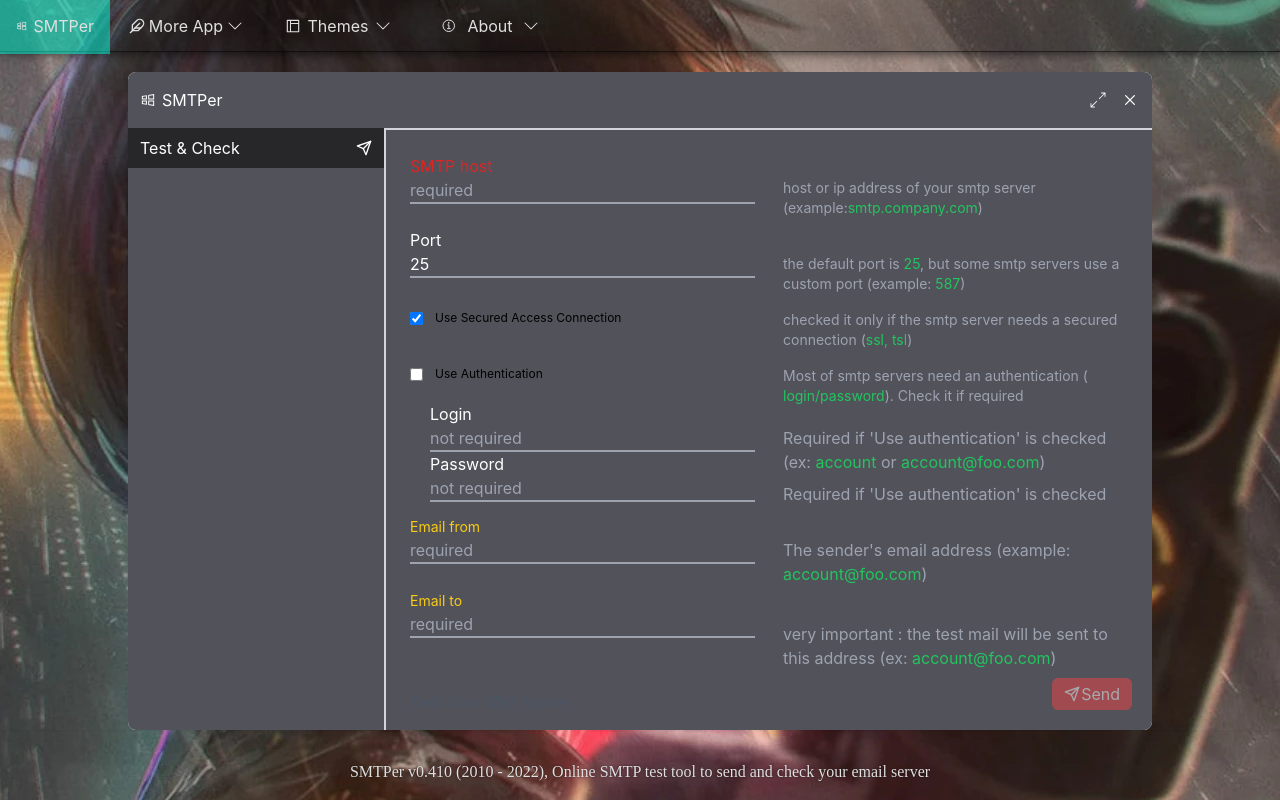
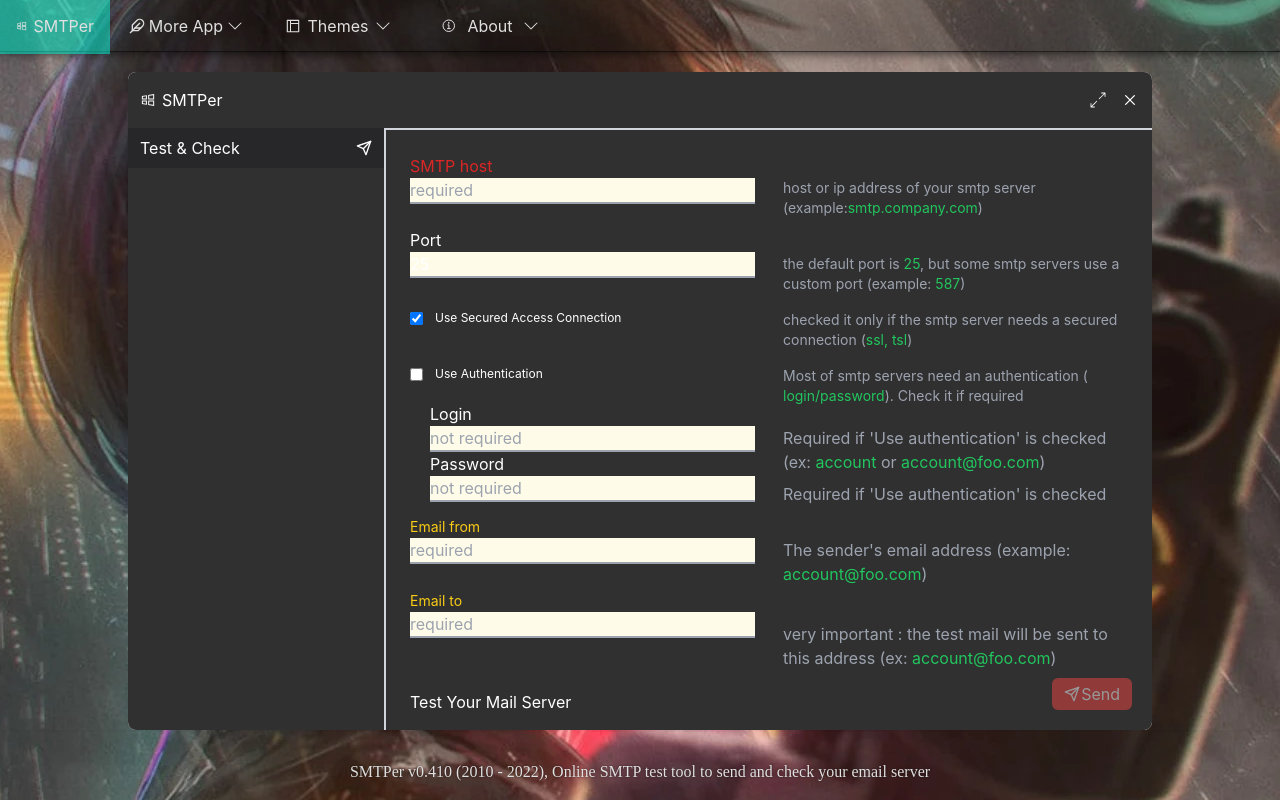
Before and after one commit to Naohonproject/SMTPer_Client, a React (Create React App) app: page / in a window 1280 px wide. Built offline with nearby package versions, Linux system fonts and the light colour scheme.

Commit message:
update form back ground in dark mode

```diff
--- a/src/components/AboutModal/AboutModal.js
+++ b/src/components/AboutModal/AboutModal.js
@@ -13,8 +13,9 @@
   const handleOnclick = () => {
     if (headerContent === "Message") {
       dispatch({ type: MESSAGE_SHOW_OFF });
+    } else {
+      setModalOpen(null);
     }
-    setModalOpen(null);
   };
   return (
     <>
--- a/src/components/MainForm/FormBody/FormBody.css
+++ b/src/components/MainForm/FormBody/FormBody.css
@@ -5,3 +5,9 @@
 .bg-trans {
   background: rgba(150, 150, 150, 0.5);
 }
+
+.bg-send {
+  background-image: url("../../../../public/paper-airplane.png");
+  background-repeat: no-repeat;
+  background-position: right bottom -50px;
+}
--- a/src/components/MainForm/FormBody/FormBody.js
+++ b/src/components/MainForm/FormBody/FormBody.js
@@ -185,7 +185,7 @@
     >
       <div
         className={
-          "md:col-span-1 col-span-1 bg-gray-300" + " " + (theme === "dark" ? "!bg-zinc-600" : " ")
+          "md:col-span-1 col-span-1 bg-gray-300" + " " + (theme === "dark" ? "!bg-[#303030]" : " ")
         }
       >
         <div
@@ -231,9 +231,9 @@
       </div>
       <div
         className={
-          "bg-yellow-50 p-3 col-span-11 md:col-span-3  grid grid-cols-1 lg:grid-cols-2 gap-1 border-t-2 border-l-2 border-l-gray-300 border-t-gray-300" +
+          "bg-yellow-50 p-3 col-span-11 md:col-span-3 grid grid-cols-1 lg:grid-cols-2 gap-1 border-t-2 border-l-2 border-l-gray-300 border-t-gray-300" +
           " " +
-          (theme === "dark" ? "!bg-zinc-600" : " ")
+          (theme === "dark" ? "!bg-[#303030]" : " ")
         }
       >
         <div>
@@ -252,7 +252,9 @@
                 className={
                   "border-b-2 w-full border-gray-400 bg-yellow-50" +
                   " " +
-                  (theme === "dark" ? "bg-zinc-600 text-white" : "text-gray-500")
+                  (theme === "dark"
+                    ? "bg-[#303030] text-white placeholder:text-gray-400"
+                    : "text-gray-500")
                 }
                 required
               />
@@ -281,7 +283,9 @@
                 className={
                   "border-b-2 w-full border-gray-400 bg-yellow-50" +
                   " " +
-                  (theme === "dark" ? "bg-zinc-600 text-white" : "text-gray-500")
+                  (theme === "dark"
+                    ? "bg-[#303030] text-white placeholder:text-gray-600"
+                    : "text-gray-500")
                 }
                 required
               />
@@ -302,7 +306,9 @@
                 name="IsSecurity"
                 type="checkbox"
               />
-              <span className="text-xs ml-3">Use Secured Access Connection</span>
+              <span className={"text-xs ml-3" + " " + (theme === "dark" ? "text-white" : "")}>
+                Use Secured Access Connection
+              </span>
             </div>
             <div className="col-span-1 px-3 py-5 flex items-center content-around">
               <input
@@ -310,7 +316,9 @@
                 checked={isUseAuthentication}
                 type="checkbox"
               />
-              <span className="text-xs ml-3">Use Authentication</span>
+              <span className={"text-xs ml-3" + " " + (theme === "dark" ? "text-white" : "")}>
+                Use Authentication
+              </span>
             </div>
             <div className="col-span-1 px-3 ml-5">
               <label
@@ -330,7 +338,7 @@
                 className={
                   "border-b-2 w-full border-gray-400 bg-yellow-50" +
                   " " +
-                  (theme === "dark" ? "bg-zinc-600 text-white" : "text-gray-500")
+                  (theme === "dark" ? "bg-[#303030] text-white" : "text-gray-500")
                 }
               />
               <p
@@ -361,7 +369,7 @@
                 className={
                   "border-b-2 w-full border-gray-400 bg-yellow-50" +
                   " " +
-                  (theme === "dark" ? "bg-zinc-600" : "")
+                  (theme === "dark" ? "bg-[#303030] text-white" : "")
                 }
               />
 
@@ -389,7 +397,7 @@
                 className={
                   "border-b-2 w-full border-gray-400 bg-yellow-50" +
                   " " +
-                  (theme === "dark" ? "bg-zinc-600 text-white" : "text-gray-500")
+                  (theme === "dark" ? "bg-[#303030] text-white" : "text-gray-500")
                 }
               />
               <p
@@ -416,7 +424,7 @@
                 className={
                   "border-b-2 w-full border-gray-400 bg-yellow-50" +
                   " " +
-                  (theme === "dark" ? "bg-zinc-600 text-white" : "text-gray-500")
+                  (theme === "dark" ? "bg-[#303030] text-white" : "text-gray-500")
                 }
               />
               <p
@@ -502,7 +510,7 @@
             <span className="text-green-500">account@foo.com</span>)
           </p>
         </div>
-        <div className="text-gray-600 mx-3 my-1">
+        <div className={"text-gray-600 mx-3 my-1" + " " + (theme === "dark" ? "!text-white" : "")}>
           <p>Test Your Mail Server</p>
         </div>
       </div>
--- a/src/components/MainForm/FormHeader/FormHeader.js
+++ b/src/components/MainForm/FormHeader/FormHeader.js
@@ -21,7 +21,7 @@
   return (
     <div
       className={
-        "bg-custom p-3 h-14 flex items-center" + " " + (theme === "dark" ? "!bg-zinc-600" : " ")
+        "bg-custom p-3 h-14 flex items-center" + " " + (theme === "dark" ? "!bg-[#303030]" : " ")
       }
     >
       <div className="flex content-between item-center w-full">
--- a/src/components/MainForm/MainForm.js
+++ b/src/components/MainForm/MainForm.js
@@ -3,9 +3,12 @@
 import FormHeader from "./FormHeader/FormHeader";
 import FormBody from "./FormBody/FormBody";
 import { NavBarContext } from "../../context/NavBarContext";
+import { ThemeContext } from "../../context/ThemeContext";
 
 const MainForm = () => {
   const { isMainFormShow, isMiniForm } = useContext(NavBarContext);
+  const { theme } = useContext(ThemeContext);
+
   return (
     <div
       className={
```
Also changed, not shown: public/paper-airplane.png (added).
